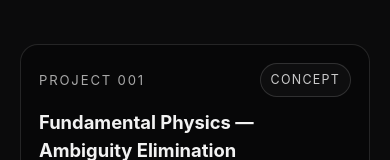
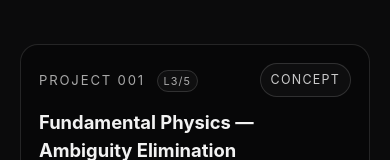
Before and after one commit to z562tbycfd-bit/archenova, a Next.js app: page /projects in a window 390 px wide. Shown: the part 331-491 px from the top of the page. Built offline with nearby package versions, Linux system fonts and the light colour scheme.

Commit message:
Show lock level chip (Lx/5) on project cards

```diff
--- a/app/projects/page.tsx
+++ b/app/projects/page.tsx
@@ -158,10 +158,12 @@ export default function ProjectsPage() {
       <section className="pj-grid" aria-label="ArcheNova projects list">
         {PROJECTS.map((p) => (
           <Link key={p.id} href={`/projects/${p.slug}`} className="pj-card">
-            <div className="pj-top">
-              <div className="pj-id">{p.id}</div>
-              <PhaseBadge phase={p.phase} />
-            </div>
+           <div className="pj-top">
+  <div className="pj-id">
+    {p.id} <span className="pj-lockchip">L{avgLock(p)}/5</span>
+  </div>
+  <PhaseBadge phase={p.phase} />
+</div>
 
             <h2 className="pj-title">{p.title}</h2>
 
--- a/styles/globals.css
+++ b/styles/globals.css
@@ -1695,3 +1695,24 @@ nav {
   color: rgba(255, 255, 255, 0.55);
   font-size: 0.95rem;
 }
+/* =========================
+   Projects list — Lock chip (Lx/5)
+   ========================= */
+.pj-lockchip {
+  margin-left: 10px;
+  font-size: 0.72rem;
+  letter-spacing: 0.10em;
+  text-transform: uppercase;
+  padding: 4px 8px;
+  border-radius: 999px;
+  border: 1px solid rgba(255, 255, 255, 0.14);
+  background: rgba(255, 255, 255, 0.03);
+  color: rgba(255, 255, 255, 0.65);
+}
+@media (max-width: 768px) {
+  .pj-lockchip {
+    margin-left: 6px;
+    padding: 3px 6px;
+    font-size: 0.68rem;
+  }
+}
```
